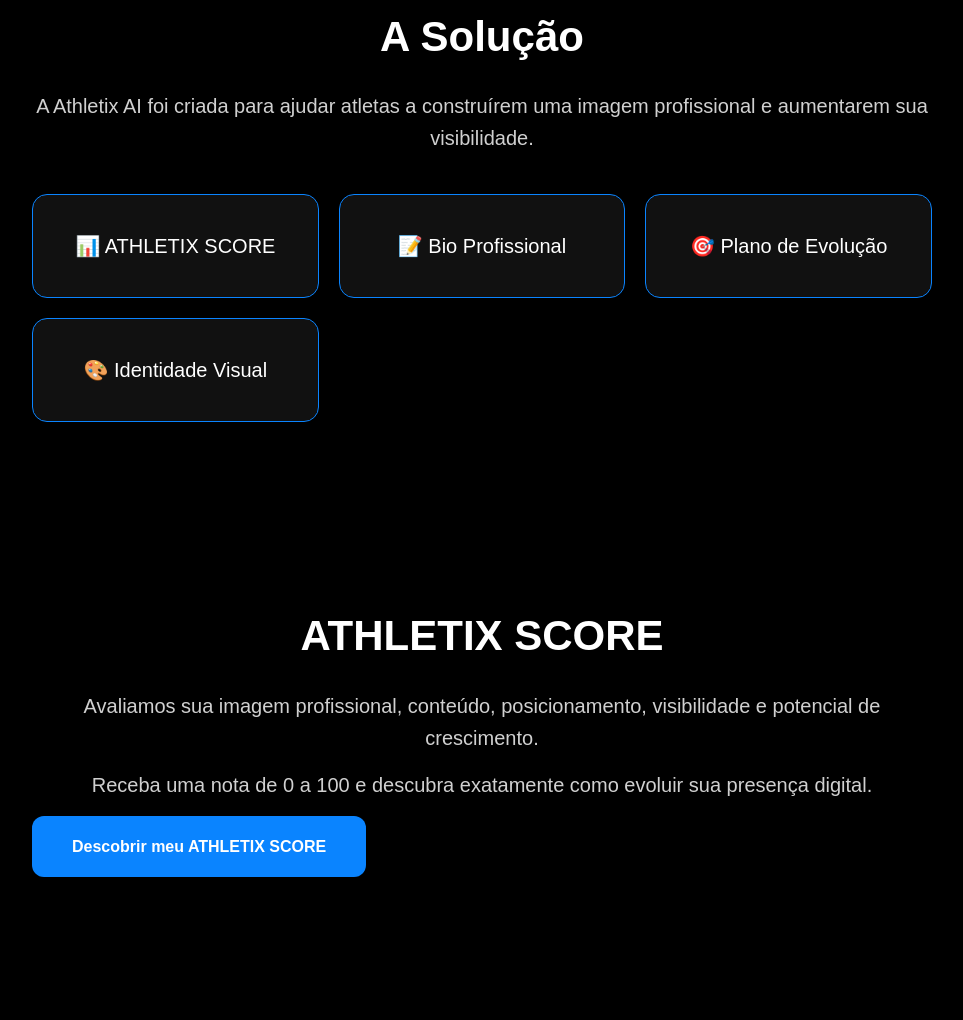
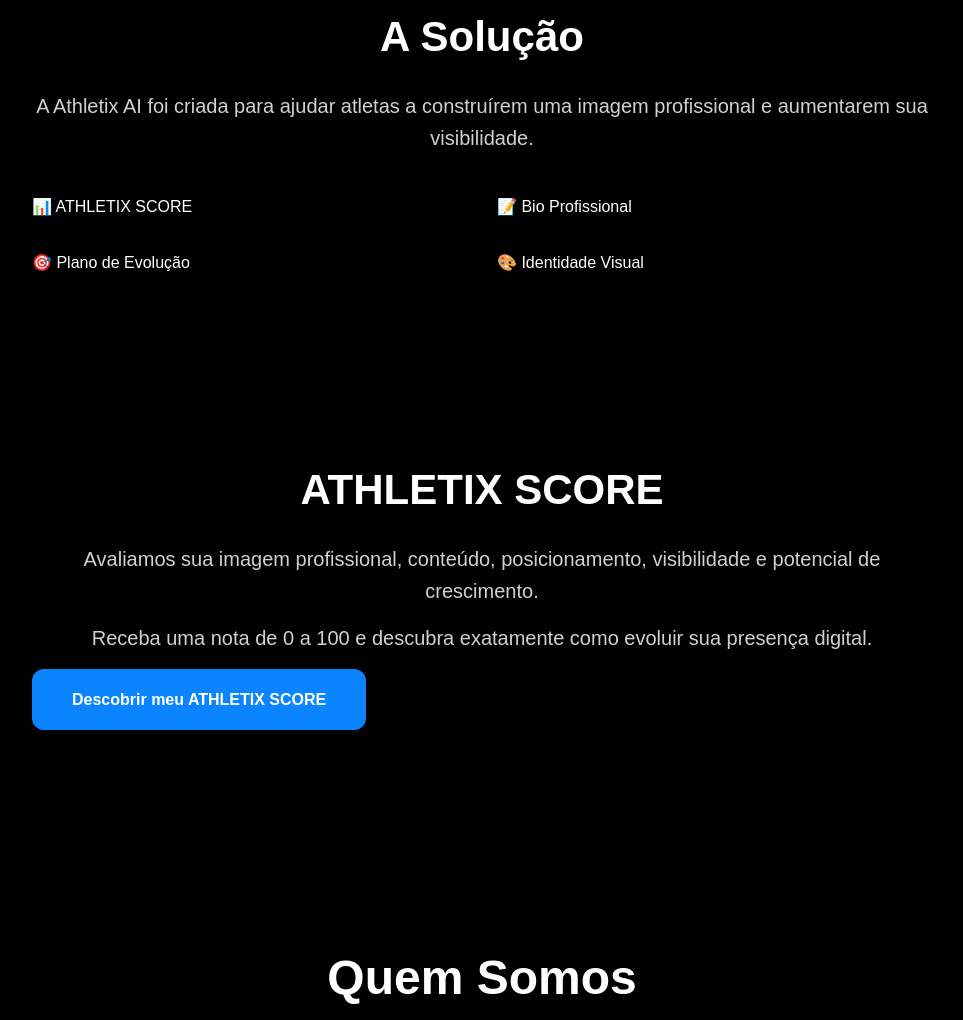
Before and after one commit to ronaldocunha5/athletix-ai, a plain HTML site: page index.html in a window 1280 px wide. Shown: the part 1136-2156 px from the top of the page, without its empty margins (158-1121 px from the left). Drawn offline with Linux system fonts and the light colour scheme.

Commit message:
Update estilo.css

```diff
--- a/estilo.css
+++ b/estilo.css
@@ -100,7 +100,11 @@ section{
 
 .cards{
     display:grid;
-    grid-template-columns:repeat(auto-fit,minmax(220px,1fr));
+    grid-template-columns:repeat(2, 1fr);
+    gap:30px;
+    max-width:900px;
+    margin:40px auto 0 auto;
+}
     gap:20px;
     margin-top:40px;
 }
@@ -111,7 +115,8 @@ section{
     border-radius:15px;
     padding:35px;
     text-align:center;
-    font-size:20px;
+    font-size:22px;
+}
 }
 
 .fundadores ul{
```
